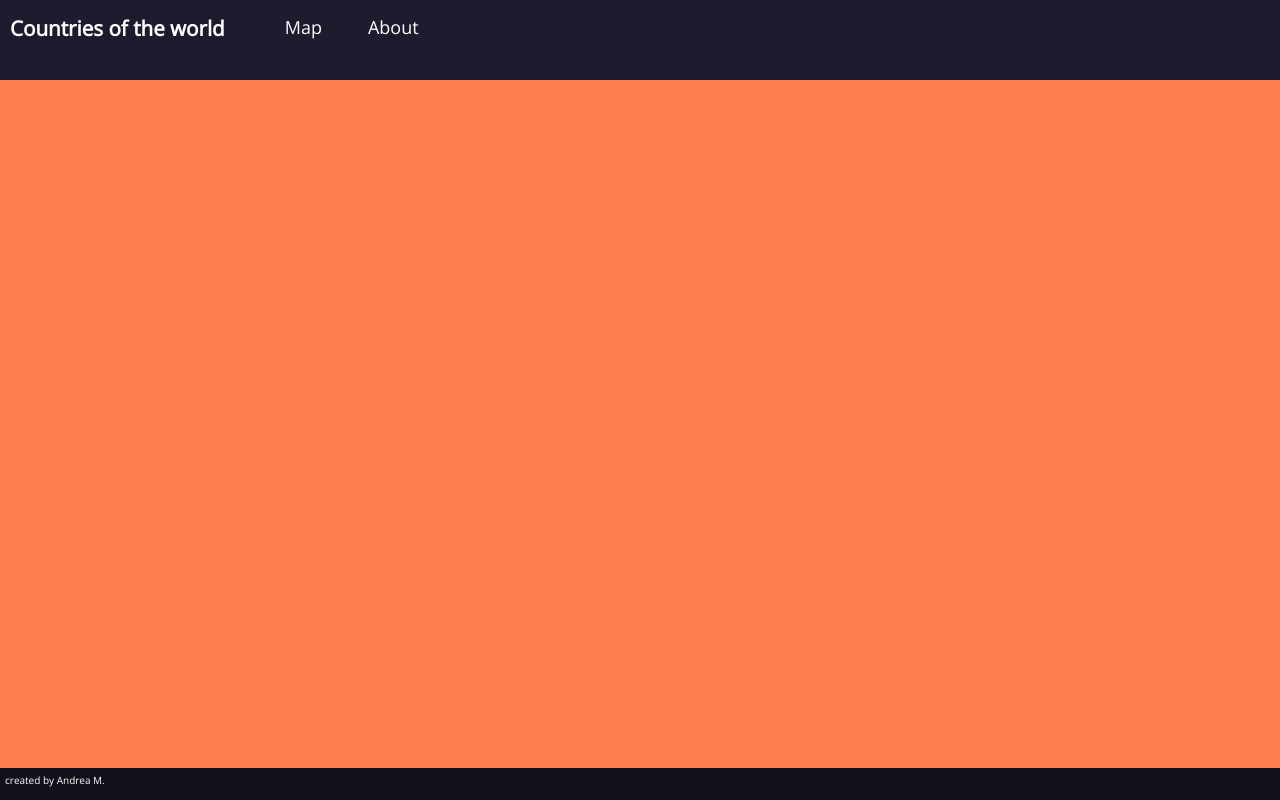
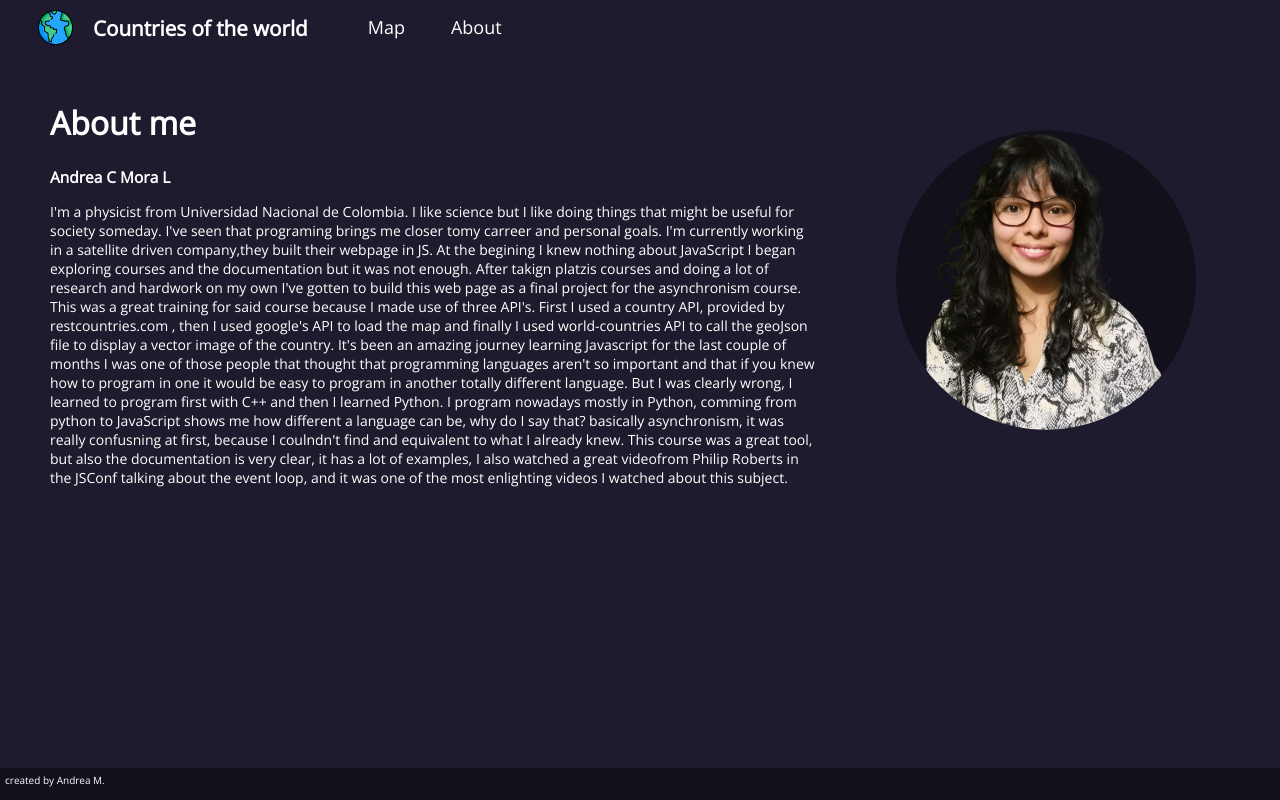
Before and after one commit to acmoral/asyncPlatzilanding, a website: page src/about.html in a window 1280 px wide. Drawn offline with nearby package versions, Linux system fonts and the light colour scheme.

Commit message:
final touch up

```diff
--- a/src/about.html
+++ b/src/about.html
@@ -7,9 +7,11 @@
   <link rel="stylesheet" href="./assets/style.css">
   <link rel="stylesheet"
           href="https://fonts.googleapis.com/css?family=Open+Sans">
+
 </head>
 <body>
   <header>
+    <img src="./assets/earth.png" width="35" height="35" id="logo"/>
     <h1>
       Countries of the world
     </h1>
@@ -20,7 +22,25 @@
     </nav>
   </header>
   <main>
-    <div class="about"></div>
+    <div class="about">
+      <h1> About me  </h1>
+      <h2> Andrea C Mora L</h2>
+      <p>
+        I'm a physicist from Universidad Nacional de Colombia. I like science but I like doing
+        things that might be useful for society someday. I've seen that programing brings me closer tomy carreer
+        and personal goals. I'm currently working in a satellite driven company,they built their webpage in JS. At the begining I knew nothing about JavaScript
+        I began exploring courses and the documentation but it was not enough. After takign platzis courses and doing a lot of research and hardwork on
+        my own I've gotten to build this web page as a final project for the asynchronism course. This was a great training for said course because
+        I made use of three API's. First I used a country API, provided by restcountries.com , then I used google's API to load the map and finally
+        I used world-countries API to call the geoJson file to display a vector image of the country. It's been an amazing journey learning Javascript for the last couple of months
+        I was one of those people that thought that programming languages aren't so important and that if you knew how to program in one it would be easy to program in another totally different language.
+        But I was clearly wrong, I learned to program first with C++ and then I learned Python. I program nowadays mostly in Python, comming from python to JavaScript shows me how different a language
+        can be, why do I say that? basically asynchronism, it was really confusning at first, because I coulndn't find and equivalent to what I already knew.
+        This course was a great tool, but also the documentation is very clear, it has a lot of examples, I also watched a great videofrom Philip Roberts in the JSConf talking about the event loop, and it was one of the most
+        enlighting videos I watched about this subject.
+      </p>
+      <img src ="./assets/me.png" width="300"/>
+    </div>
   </main>
   <footer>
     <p>
--- a/src/assets/style.css
+++ b/src/assets/style.css
@@ -9,7 +9,7 @@ html{
     font-size: 64.5%;
 }
 header #logo{
-    margin:10px;
+    margin:10px 10px 10px 38px;
 }
 header #logo:hover{
     zoom: 1.2;
@@ -71,9 +71,37 @@ main #map{
     z-index: 1;
 }
 main .about{
-    background-color: coral;
+    background-color: rgb(31, 27, 46);
     width: 100vw;
     height: 86vh;
+    display: block;
+    position: absolute;
+    top:0vh;
+    padding: 0px 0px 0px 50px;
+    color:white;
+}
+main .about h1{
+    font-size: xx-large;
+}
+main .about p{
+    width: 60vw;
+    font-size: 14px;
+}
+main .about img{
+    border-radius: 50%;
+    background-color: rgb(18, 16, 27);
+    position: absolute;
+    top: 50px;;
+    left: 70vw;
+    padding: 0;
+    margin:0;
+}
+main .about img:hover{
+    zoom:1.1;
+    top:45px;
+    margin: 0;
+    left:64vw;
+    padding: 0;
 }
 input{
     width: 18vw;
```
Also changed, not shown: src/assets/Country.js (+15 -2 lines), src/assets/Map.js (+9 -0 lines), src/index.html (+1 -1 lines), src/assets/me.png (added).
